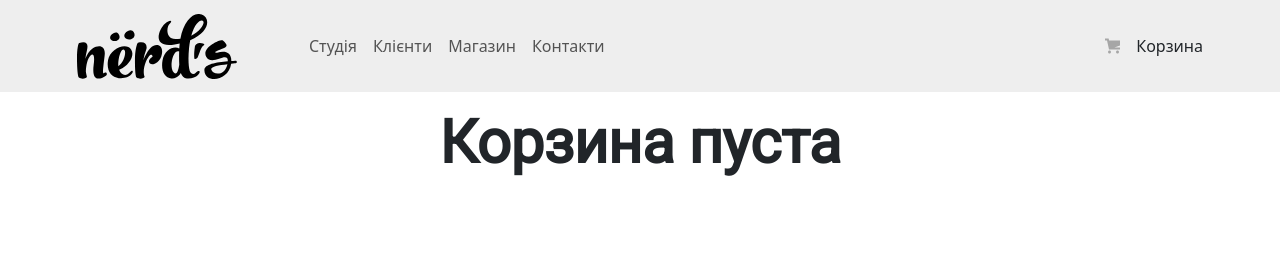
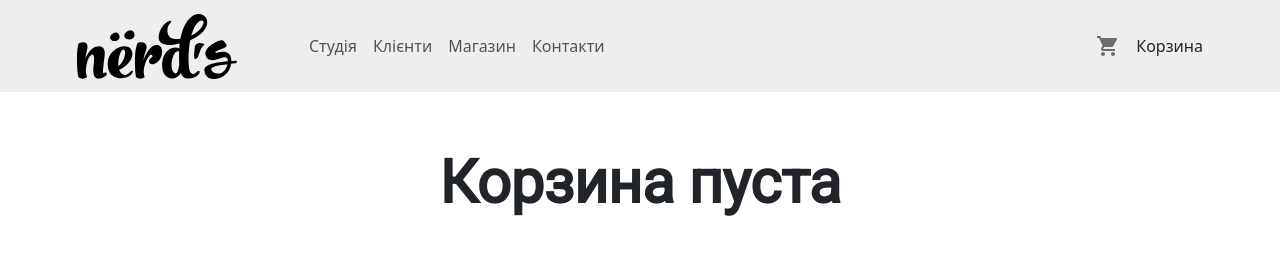
Before and after one commit to xSemuel/project-nerds, a React (Create React App) app: page /cart in a window 1280 px wide. Shown: the top 269 px of the page. Built offline with nearby package versions, Linux system fonts and the light colour scheme.

Commit message:
feat: added cart count goods in Header component

```diff
--- a/src/components/CartList.jsx
+++ b/src/components/CartList.jsx
@@ -48,13 +48,13 @@ export const CartList = () => {
     const styleCartEmpty =css`
         font-weight: bold;
         margin: 0 auto;
-
+        margin-top: 40px;
     `
 
     return (
         <div className="container">
             <Box css={cartWrapper}>
-                {cart ? <Typography css={styleCartEmpty} variant="h2">Корзина пуста</Typography> :
+                {cart.length === 0 ? <Typography css={styleCartEmpty} variant="h2">Корзина пуста</Typography> :
                 <>
                     <Cart options={cart} sumInCart={cartSum} handleGoodCartDelete={handleCartDelete} />
                     <Button css={buttonStyles}>
--- a/src/components/Header.jsx
+++ b/src/components/Header.jsx
@@ -1,7 +1,17 @@
 import { NavLink } from "react-router-dom";
 import { NAVIGATION_LINKS, Main_link, Cart_link } from '../constants';
 
+import { Badge, IconButton } from '@mui/material';
+import ShoppingCartIcon from '@mui/icons-material/ShoppingCart';
+
+import { selectedGoodsInCart } from '../store/slices/cartSlice';
+import { useSelector } from 'react-redux';
+
+
 export const Header = () => {
+
+    const countGoodsInCart = useSelector(selectedGoodsInCart)
+
     return (
         <nav className="navbar navbar-expand-lg pt-50 bg-color-main">
             <div className="container">
@@ -23,9 +33,13 @@ export const Header = () => {
 
                     </ul>
 
-                    <div className="d-flex gap-3">
-                        <img src={Cart_link.logo} width="15" heigth="11" alt="Cart"/>
-                        <NavLink className="nav-link" to={Cart_link.link}>{Cart_link.text}</NavLink>
+                    <div className="d-flex gap-2 mb-0">
+                        <IconButton aria-label="cart">
+                            <Badge badgeContent={countGoodsInCart.length} color="secondary">
+                                <ShoppingCartIcon />
+                            </Badge>
+                        </IconButton>
+                        <NavLink className="nav-link mt-2" to={Cart_link.link}>{Cart_link.text}</NavLink>
                     </div>
                 </div>
             </div>
--- a/src/constants/app-navigation.jsx
+++ b/src/constants/app-navigation.jsx
@@ -1,11 +1,10 @@
-import cartIcon from '../images/cart-icon.svg';
 import nerdsLogo from '../images/nerds-logo.svg';
 
 
 // Navigation menu
 
 export const Main_link = { text: 'Головна', link: '/', logo: nerdsLogo };
-export const Cart_link = { text: 'Корзина', link: '/cart', logo: cartIcon };
+export const Cart_link = { text: 'Корзина', link: '/cart' };
 
 export const NAVIGATION_LINKS = [
     { text: 'Cтудія', link: '/studio' },
```
Also changed, not shown: src/images/cart-icon.svg (deleted).
